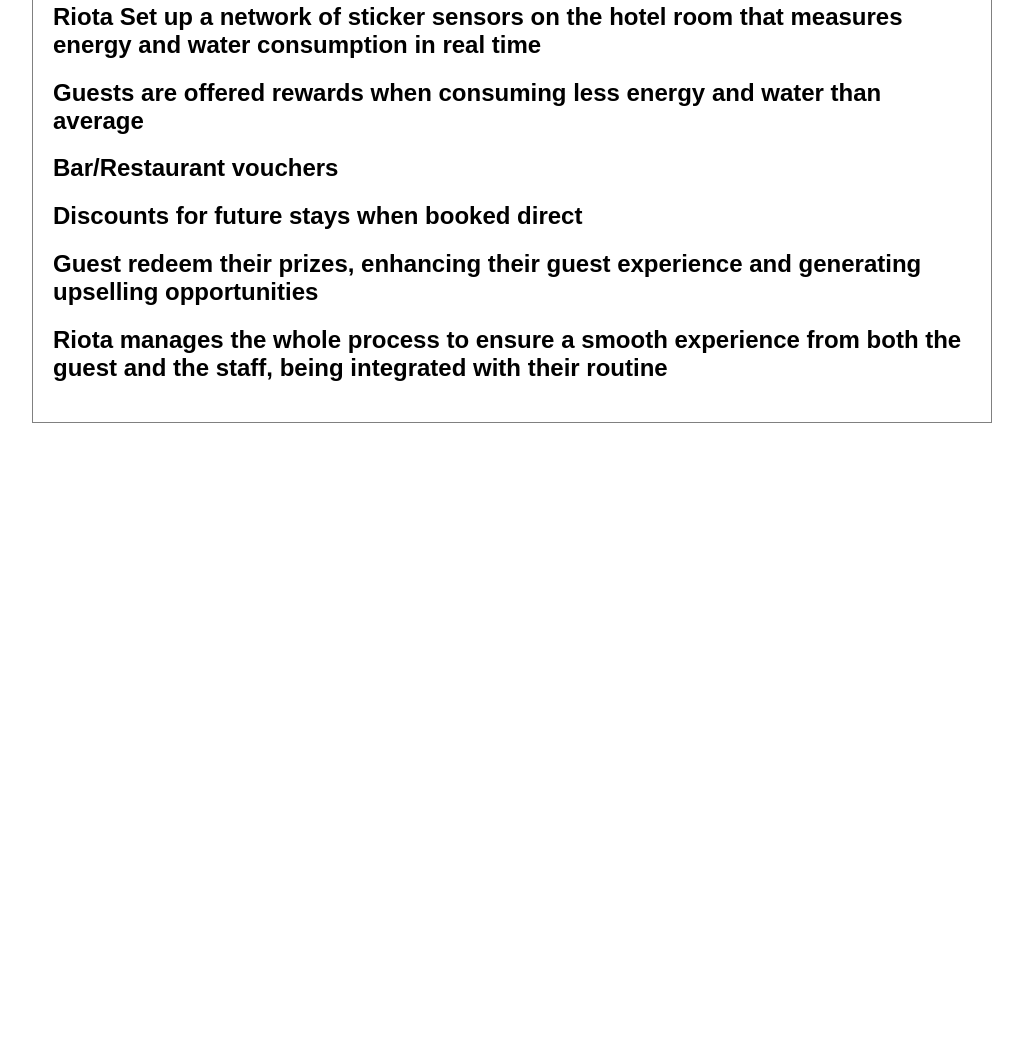
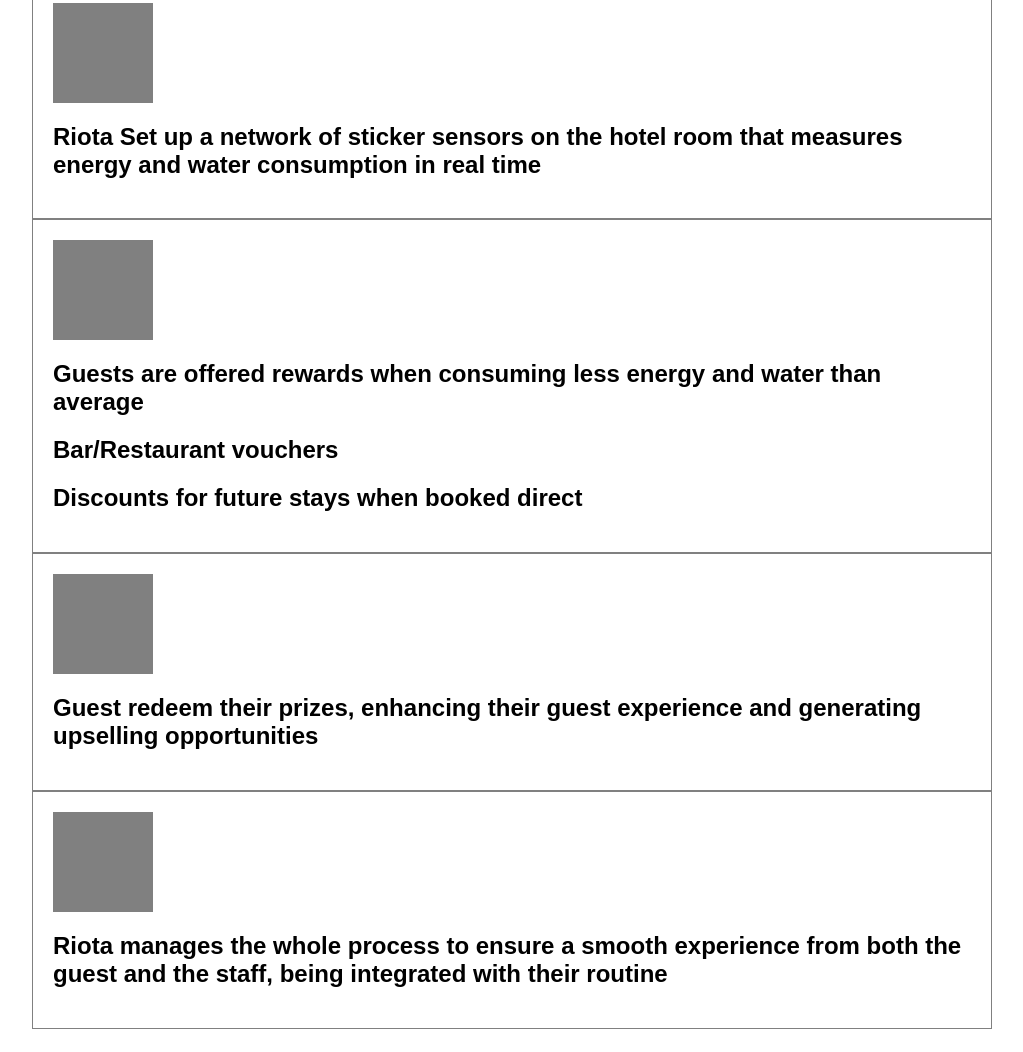
Before and after one commit to blizan/riotawebsite, a Gatsby site: page / in a window 1280 px wide. Shown: the part 735-1787 px from the top of the page, without its empty margins (128-1151 px from the left). Before the commit the page ends 1181 px from the top, so only its background shows below. Built offline with nearby package versions, Linux system fonts and the light colour scheme; Gatsby itself is replaced by a stand-in of ours.

Commit message:
add image block

```diff
--- a/src/pages/index.js
+++ b/src/pages/index.js
@@ -32,6 +32,7 @@ export default class IndexPage extends Component {
         </div>
         <div className="section">
           <h1>Contact</h1>
+
           <h2>We would love to get in touch. Let us know how to:</h2>
           <form>
             <div>
@@ -46,20 +47,30 @@ export default class IndexPage extends Component {
         </div>
         <div className="section">
           <h1>How it works</h1>
+          <div className="imageBlock">{}</div>
           <h2>
             Riota Set up a network of sticker sensors on the hotel room that
             measures energy and water consumption in real time
           </h2>
+        </div>
+        <div className="section">
+          <div className="imageBlock">{}</div>
           <h2>
             Guests are offered rewards when consuming less energy and water than
             average
           </h2>
           <h2>Bar/Restaurant vouchers</h2>
           <h2>Discounts for future stays when booked direct</h2>
+        </div>
+        <div className="section">
+          <div className="imageBlock">{}</div>
           <h2>
             Guest redeem their prizes, enhancing their guest experience and
             generating upselling opportunities
           </h2>
+        </div>
+        <div className="section">
+          <div className="imageBlock">{}</div>
           <h2>
             Riota manages the whole process to ensure a smooth experience from
             both the guest and the staff, being integrated with their routine
--- a/src/pages/style.scss
+++ b/src/pages/style.scss
@@ -52,3 +52,9 @@ body {
   padding: $spacingSmall;
   border: 1px solid gray;
 }
+
+.imageBlock {
+  width: 100px;
+  height: 100px;
+  background-color: gray;
+}
```
